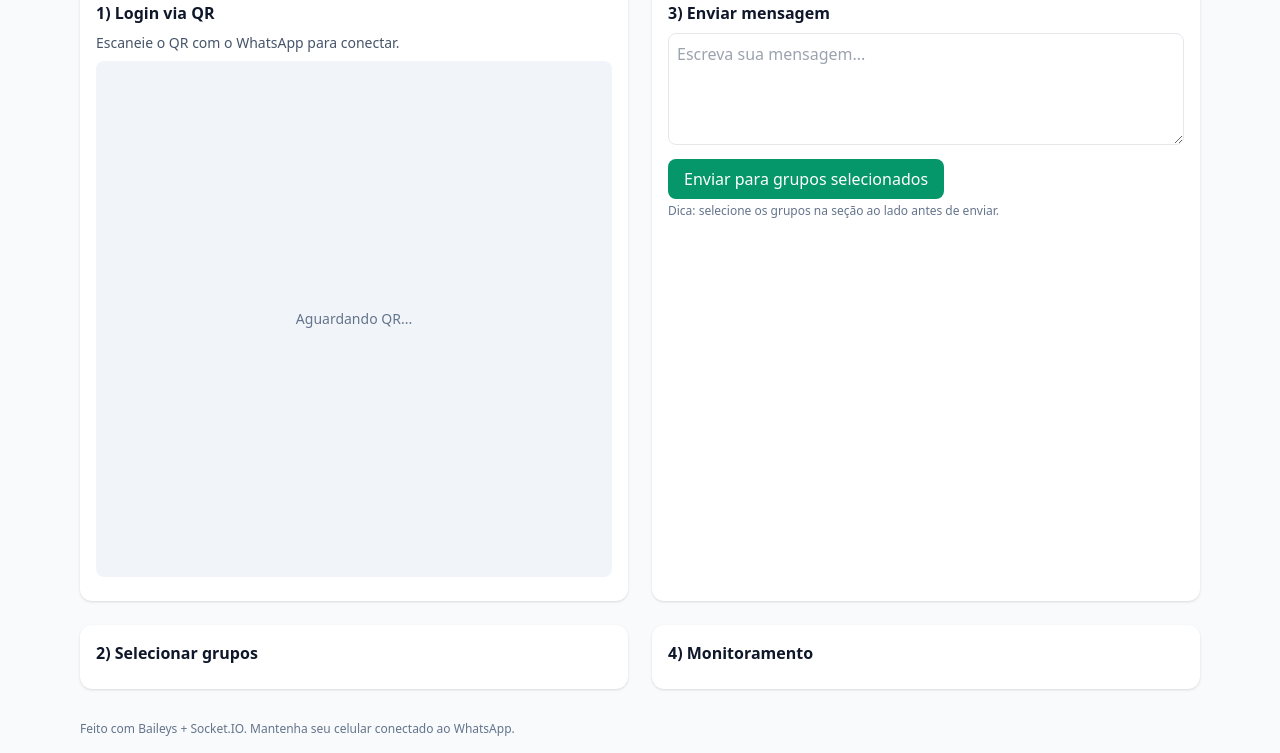
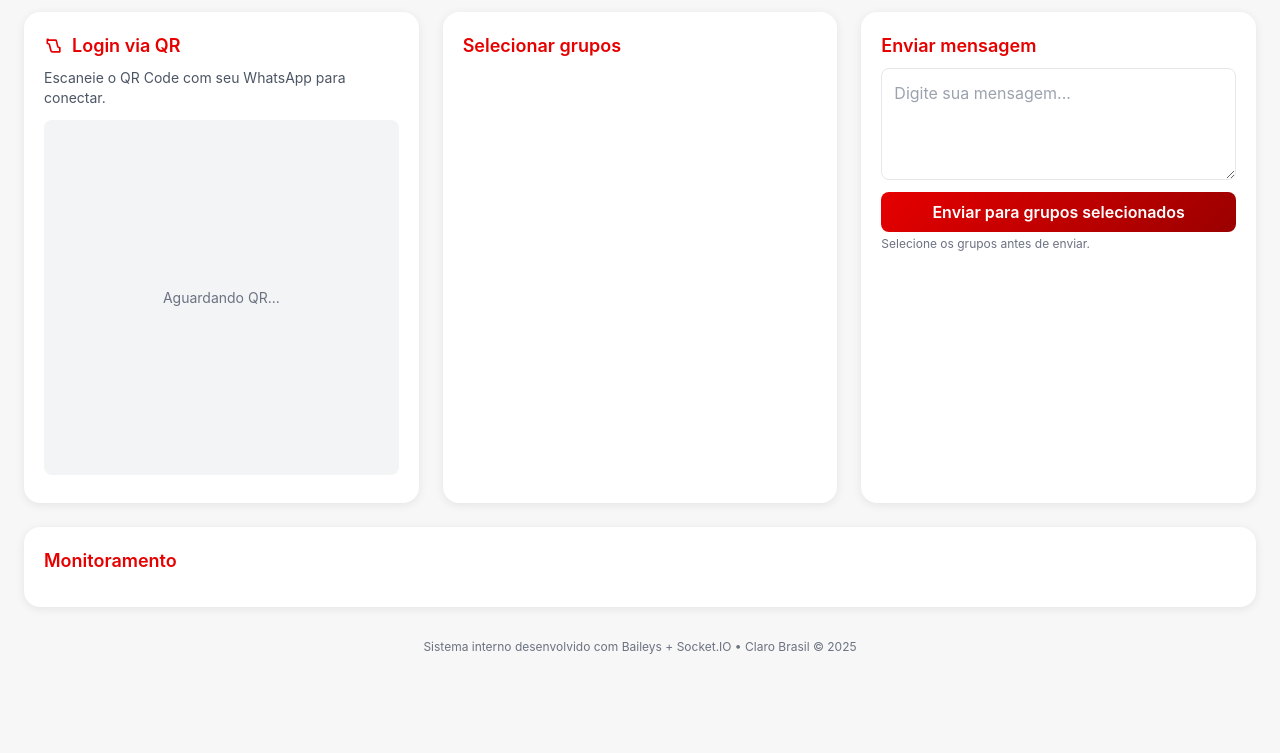
Before and after one commit to nlsoarez/whatsapp-group-broadcaster, a plain HTML site: page docs/index.html in a window 1280 px wide. Shown: the part 79-832 px from the top of the page. After the commit the page ends 800 px from the top, so only its background shows below. Drawn offline with nearby package versions, Linux system fonts and the light colour scheme; no server answers.

Commit message:
Update index.html

```diff
--- a/docs/index.html
+++ b/docs/index.html
@@ -3,79 +3,120 @@
   <head>
     <meta charset="UTF-8" />
     <meta name="viewport" content="width=device-width, initial-scale=1.0" />
-    <title>WhatsApp Group Broadcaster</title>
+    <title>WhatsApp Broadcaster - Claro Brasil</title>
     <script src="https://cdn.tailwindcss.com"></script>
     <script src="https://cdn.socket.io/4.7.5/socket.io.min.js"></script>
+    <style>
+      body {
+        font-family: 'Inter', sans-serif;
+        background-color: #f7f7f7;
+      }
+
+      .claro-gradient {
+        background: linear-gradient(135deg, #E60000 0%, #9b0000 100%);
+      }
+
+      .card {
+        background: #fff;
+        border-radius: 1rem;
+        box-shadow: 0 2px 10px rgba(0, 0, 0, 0.08);
+        transition: all 0.2s ease-in-out;
+      }
+
+      .card:hover {
+        transform: translateY(-1px);
+      }
+
+      .header-logo {
+        color: #E60000;
+        font-weight: 800;
+        font-size: 1.8rem;
+        letter-spacing: -0.5px;
+      }
+
+      .reply-indicator {
+        background: #f2f2f2;
+        border-left: 4px solid #E60000;
+        padding: 6px 8px;
+        margin-bottom: 6px;
+        font-size: 0.85rem;
+        font-style: italic;
+      }
+
+      .scrollbar-thin::-webkit-scrollbar {
+        width: 5px;
+      }
+      .scrollbar-thin::-webkit-scrollbar-thumb {
+        background: #ccc;
+        border-radius: 4px;
+      }
+    </style>
   </head>
 
-  <body class="bg-slate-50 text-slate-900">
-    <div class="max-w-6xl mx-auto p-4">
-      <h1 class="text-2xl font-bold mb-4">WhatsApp Group Broadcaster</h1>
+  <body class="text-slate-900">
+    <div class="max-w-7xl mx-auto p-6">
+      <header class="flex items-center justify-between mb-6">
+        <div class="header-logo">WhatsApp Broadcaster</div>
+        <div class="text-sm text-gray-600 font-medium">Powered by <span class="text-[#E60000] font-bold">Claro Brasil</span></div>
+      </header>
 
-      <!-- Login via QR -->
-      <div class="grid md:grid-cols-2 gap-6 mb-6">
-        <div class="p-4 bg-white rounded-xl shadow">
-          <h2 class="font-semibold mb-2">1) Login via QR</h2>
-          <p class="text-sm text-slate-600 mb-2">
-            Escaneie o QR com o WhatsApp para conectar.
-          </p>
-          <div
-            id="qr"
-            class="aspect-square bg-slate-100 flex items-center justify-center rounded-lg"
-          >
-            <span class="text-slate-500 text-sm">Aguardando QR...</span>
+      <!-- Painéis principais -->
+      <div class="grid grid-cols-1 md:grid-cols-2 lg:grid-cols-3 gap-6">
+
+        <!-- Login QR -->
+        <div id="qr-card" class="card p-5 col-span-1 lg:col-span-1 flex flex-col justify-between">
+          <div>
+            <h2 class="text-lg font-semibold text-[#E60000] mb-2 flex items-center gap-2">
+              <svg xmlns="http://www.w3.org/2000/svg" class="h-5 w-5 text-[#E60000]" fill="none" viewBox="0 0 24 24" stroke="currentColor"><path stroke-linecap="round" stroke-linejoin="round" stroke-width="2" d="M4 4v5h.582a2 2 0 011.93 1.518l1.731 6.924A2 2 0 0010.182 19H19v-5h-.582a2 2 0 01-1.93-1.518l-1.731-6.924A2 2 0 0013.818 5H5V4h-.418z"/></svg>
+              Login via QR
+            </h2>
+            <p class="text-sm text-gray-600 mb-3">Escaneie o QR Code com seu WhatsApp para conectar.</p>
+            <div id="qr" class="bg-gray-100 flex items-center justify-center rounded-lg aspect-square overflow-hidden">
+              <span class="text-gray-500 text-sm">Aguardando QR...</span>
+            </div>
+            <p id="wa-status" class="mt-2 text-sm text-gray-600"></p>
           </div>
-          <p id="wa-status" class="mt-2 text-sm"></p>
         </div>
 
-        <!-- Envio -->
-        <div class="p-4 bg-white rounded-xl shadow">
-          <h2 class="font-semibold mb-2">3) Enviar mensagem</h2>
-          <textarea
-            id="message"
-            class="w-full border rounded-lg p-2 h-28"
-            placeholder="Escreva sua mensagem..."
-          ></textarea>
-          <button
-            id="send"
-            class="mt-2 px-4 py-2 rounded-lg bg-emerald-600 text-white disabled:opacity-50"
-          >
+        <!-- Grupos -->
+        <div class="card p-5 flex flex-col">
+          <h2 class="text-lg font-semibold text-[#E60000] mb-2">Selecionar grupos</h2>
+          <div id="groups" class="space-y-2 max-h-[480px] overflow-auto scrollbar-thin"></div>
+        </div>
+
+        <!-- Enviar mensagem -->
+        <div class="card p-5 flex flex-col">
+          <h2 class="text-lg font-semibold text-[#E60000] mb-2">Enviar mensagem</h2>
+          <textarea id="message" class="w-full border rounded-lg p-3 h-28 focus:ring-2 focus:ring-[#E60000] focus:border-[#E60000] outline-none text-gray-800" placeholder="Digite sua mensagem..."></textarea>
+          <button id="send" class="mt-3 px-4 py-2 rounded-lg claro-gradient text-white font-semibold hover:opacity-90 transition-all disabled:opacity-50">
             Enviar para grupos selecionados
           </button>
-          <p class="text-xs text-slate-500 mt-1">
-            Dica: selecione os grupos na seção ao lado antes de enviar.
-          </p>
+          <p class="text-xs text-gray-500 mt-1">Selecione os grupos antes de enviar.</p>
         </div>
       </div>
 
-      <!-- Seleção de grupos & Chats -->
-      <div class="grid md:grid-cols-2 gap-6">
-        <div class="p-4 bg-white rounded-xl shadow">
-          <h2 class="font-semibold mb-2">2) Selecionar grupos</h2>
-          <div
-            id="groups"
-            class="space-y-2 max-h-[480px] overflow-auto"
-          ></div>
-        </div>
-
-        <div class="p-4 bg-white rounded-xl shadow">
-          <h2 class="font-semibold mb-2">4) Monitoramento</h2>
-          <div
-            id="chats"
-            class="space-y-4 max-h-[480px] overflow-auto"
-          ></div>
-        </div>
+      <!-- Monitoramento -->
+      <div class="card p-5 mt-6">
+        <h2 class="text-lg font-semibold text-[#E60000] mb-3">Monitoramento</h2>
+        <div id="chats" class="space-y-4 max-h-[500px] overflow-auto scrollbar-thin"></div>
       </div>
 
-      <footer class="text-xs text-slate-500 mt-8">
-        Feito com Baileys + Socket.IO. Mantenha seu celular conectado ao WhatsApp.
+      <footer class="text-xs text-gray-500 mt-8 text-center">
+        Sistema interno desenvolvido com Baileys + Socket.IO • Claro Brasil © 2025
       </footer>
     </div>
 
-    <!-- Configuração da URL do backend e script principal -->
     <script>
-      window.BACKEND_URL = "https://whatsapp-group-broadcaster.onrender.com";
+      window.BACKEND_URL = 'https://whatsapp-group-broadcaster.onrender.com';
+
+      // Esconde o QR após conexão
+      const socket = io(window.BACKEND_URL);
+      socket.on('ready', () => {
+        const qrCard = document.getElementById('qr-card');
+        if (qrCard) qrCard.classList.add('hidden');
+      });
     </script>
-    <script src="app.js"></script>
+
+    <script src="./app.js"></script>
   </body>
 </html>
```
